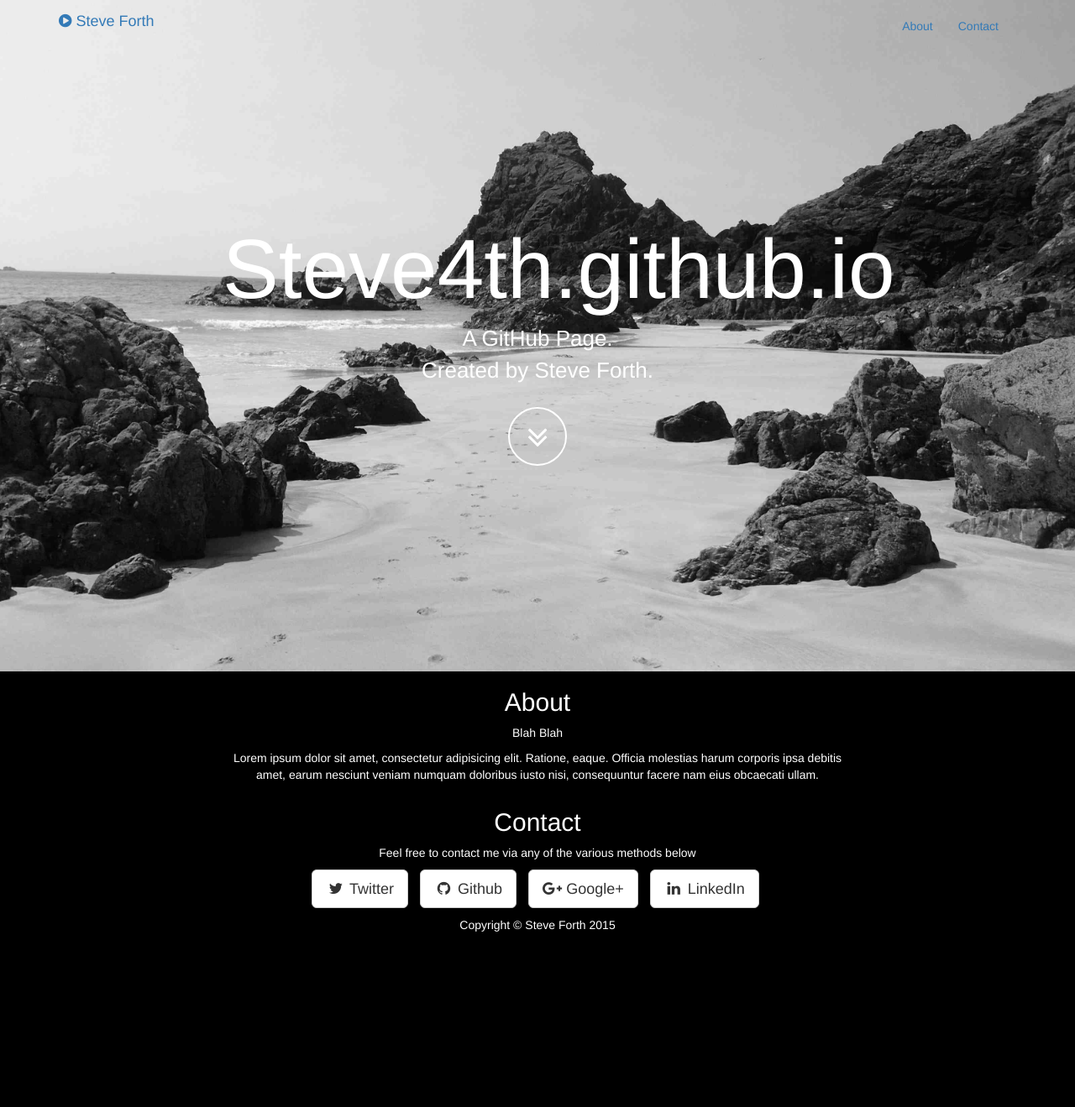
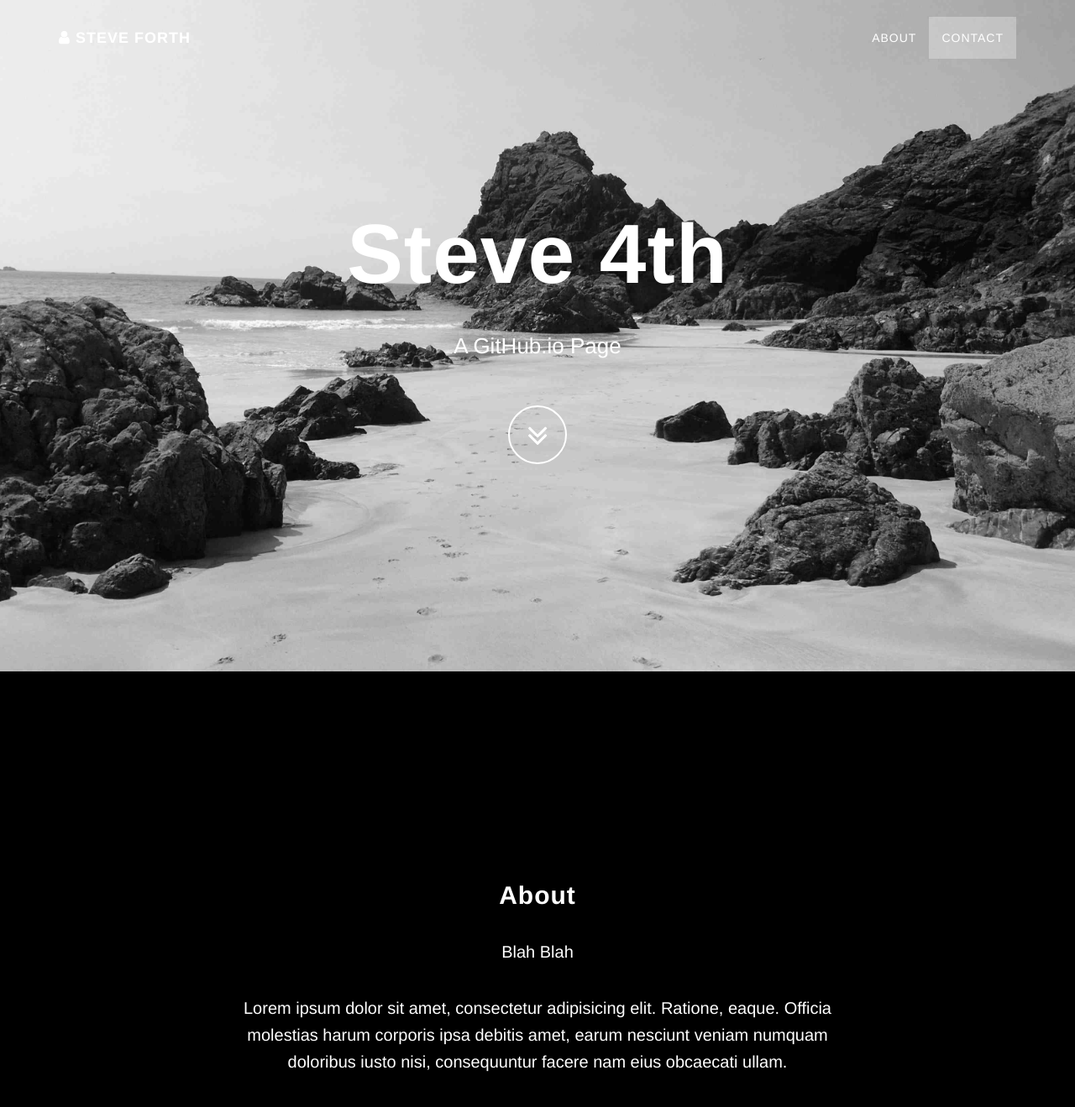
Before and after one commit to Steve4th/Steve4th.github.io, a website: page index.html in a window 1280 px wide. Shown: the top 1319 px of the page at 84% size. Before the commit the page ends 1122 px from the top, so only its background shows below. Drawn offline with nearby package versions, Linux system fonts and the light colour scheme.

Commit message:
Added more CSS & updated contact links.

```diff
--- a/index.html
+++ b/index.html
@@ -20,7 +20,7 @@
                         <i class="fa fa-bars"></i>
                     </button>
                     <a class="navbar-brand page-scroll" href="#page-top">
-                        <i class="fa fa-play-circle"></i>  <span class="light">Steve</span> Forth
+                        <i class="fa fa-user"></i>  <span class="light">Steve</span> Forth
                     </a>
                 </div>
 
@@ -49,8 +49,8 @@
 	            <div class="container">
 	                <div class="row">
 	                    <div class="col-md-8 col-md-offset-2">
-	                        <h1 class="brand-heading">Steve4th.github.io</h1>
-	                        <p class="intro-text">A GitHub Page.<br>Created by Steve Forth.</p>
+	                        <h1 class="brand-heading">Steve 4th</h1>
+	                        <p class="intro-text">A GitHub.io Page</p>
 	                        <a href="#about" class="btn btn-circle page-scroll">
 	                            <i class="fa fa-angle-double-down animated"></i>
 	                        </a>
@@ -84,10 +84,13 @@
                             <a href="https://github.com/Steve4th" class="btn btn-default btn-lg"><i class="fa fa-github fa-fw"></i> <span class="network-name">Github</span></a>
                         </li>
                         <li>
-                        <a href="https://plus.google.com/+Steve4th" class="btn btn-default btn-lg"><i class="fa fa-google-plus fa-fw"></i> <span class="network-name">Google+</span></a>
+                            <a href="https://plus.google.com/+SteveForth" class="btn btn-default btn-lg"><i class="fa fa-google-plus fa-fw"></i> <span class="network-name">Google+</span></a>
                         </li>
                         <li>
-                        <a href="" class="btn btn-default btn-lg"><i class="fa fa-linkedin fa-fw"></i> <span class="network-name">LinkedIn</span></a>
+                            <a href="https://www.facebook.com/stephen.forth" class="btn btn-default btn-lg"><i class="fa fa-facebook fa-fw"></i> <span class="network-name">Facebook</span></a>
+                        </li>
+                        <li>
+                            <a href="https://uk.linkedin.com/in/steveforth" class="btn btn-default btn-lg"><i class="fa fa-linkedin fa-fw"></i> <span class="network-name">LinkedIn</span></a>
                         </li>
                     </ul>
                 </div>
--- a/less/site.less
+++ b/less/site.less
@@ -14,20 +14,108 @@ html {
     height: 100%;
 }
 
-nav {
-  ul {
-    margin: 0;
-    padding: @padding;
-    list-style: none;
-  }
+h1,
+h2,
+h3,
+h4,
+h5,
+h6 {
+    margin: 0 0 35px;
+    font-family: "Montserrat","Helvetica Neue",Helvetica,Arial,sans-serif;
+    font-weight: 700;
+    letter-spacing: 1px;
+}
 
-  li { display: inline-block; }
+p {
+    margin: 0 0 25px;
+    font-size: 18px;
+    line-height: 1.5;
+    @media(min-width:768px) {
+        margin: 0 0 35px;
+        font-size: 20px;
+        line-height: 1.6;
+    }
+}
 
-  a {
-    display: block;
-    padding: @padding 12px;
-    text-decoration: none;
-  }
+a {
+    color: @primary;
+    -webkit-transition: all .2s ease-in-out;
+    -moz-transition: all .2s ease-in-out;
+    transition: all .2s ease-in-out;
+    &:hover,
+    &:focus {
+        text-decoration: none;
+        color: darken(@primary,20%);
+    }
+}
+
+
+.navbar-custom {
+    margin-bottom: 0;
+    border-bottom: 1px solid fade(white, 30%);
+    text-transform: uppercase;
+    font-family: "Montserrat","Helvetica Neue",Helvetica,Arial,sans-serif;
+    background-color: @backcolour;
+    .navbar-brand {
+        font-weight: 700;
+        &:focus {
+            outline: none;
+        }
+        .navbar-toggle {
+            padding: 4px 6px;
+            font-size: 16px;
+            color: white;
+            &:focus,
+            &:active {
+                outline: none;
+            }
+        }
+    }
+    a {
+        color: white;
+    }
+    .nav {
+        li {
+            a {
+                -webkit-transition: background .3s ease-in-out;
+                -moz-transition: background .3s ease-in-out;
+                transition: background .3s ease-in-out;
+                &:hover {
+                    color: fade(white, 80%);
+                    outline: none;
+                    background-color: transparent;
+                }
+                &:focus,
+                &:active {
+                    outline: none;
+                    background-color: transparent;
+                }
+            }
+            &.active {
+                outline: none;
+                a {
+                    background-color: fade(white, 30%);
+                    &:hover {
+                        color: white;
+                    }
+                }
+            }
+        }
+    }
+    @media(min-width:768px) {
+        padding: 20px 0;
+        border-bottom: none;
+        letter-spacing: 1px;
+        background: transparent;
+        -webkit-transition: background .5s ease-in-out,padding .5s ease-in-out;
+        -moz-transition: background .5s ease-in-out,padding .5s ease-in-out;
+        transition: background .5s ease-in-out,padding .5s ease-in-out;
+        &.top-nav-collapse {
+            padding: 0;
+            background: @backcolour;
+            border-bottom: 1px solid fade(white, 30%);
+        }
+    }
 }
 
 .intro {
@@ -62,6 +150,47 @@ nav {
             }
             .intro-text {
                 font-size: 26px;
+            }
+        }
+    }
+}
+
+
+.btn {
+    text-transform: uppercase;
+    font-family: "Montserrat","Helvetica Neue",Helvetica,Arial,sans-serif;
+    font-weight: 400;
+    -webkit-transition: all .3s ease-in-out;
+    -moz-transition: all .3s ease-in-out;
+    transition: all .3s ease-in-out;
+    border-radius: 0;
+}
+
+.btn-default {
+    border: 1px solid @primary;
+    color: @primary;
+    background-color: transparent;
+    &:hover,
+    &:focus {
+        border: 1px solid @primary;
+        outline: none;
+        color: @backcolour;
+        background-color: @primary;
+    }
+}
+
+ul.banner-social-buttons {
+    margin-top: 0;
+    @media(max-width:1199px) {
+        margin-top: 15px;
+    }
+    @media(max-width:767px) {
+        li {
+            display: block;
+            margin-bottom: 20px;
+            padding: 0;
+            &:last-child {
+                margin-bottom: 0;
             }
         }
     }
@@ -105,3 +234,21 @@ nav {
         }
     }
 }
+
+.content-section {
+    padding-top: 100px;
+}
+
+@media(min-width:767px) {
+    .content-section {
+        padding-top: 250px;
+    }
+}
+
+footer {
+    padding: 50px 0;
+    p {
+        margin: 0;
+        font-size: 12px;
+    }
+}
```
Also changed, not shown: css/site.min.css. Lines whose indentation alone changed are shown as unchanged.
